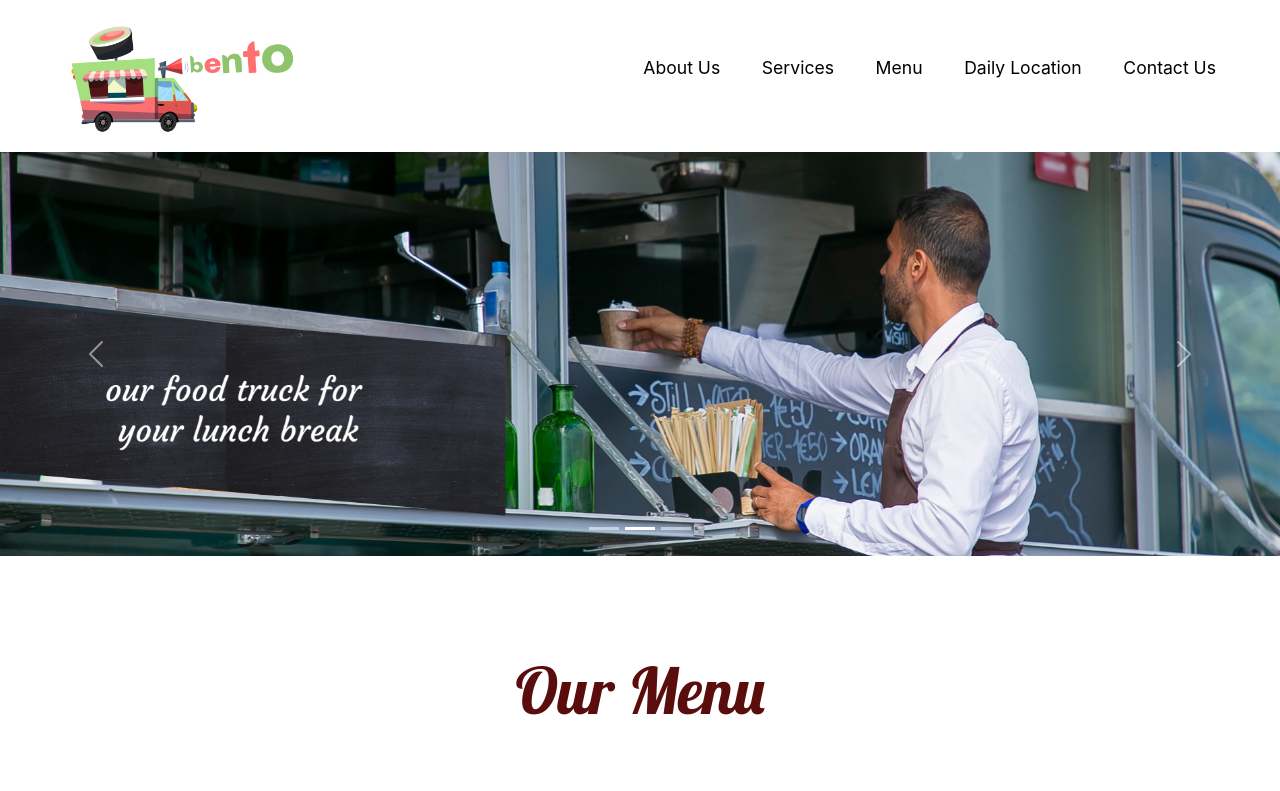
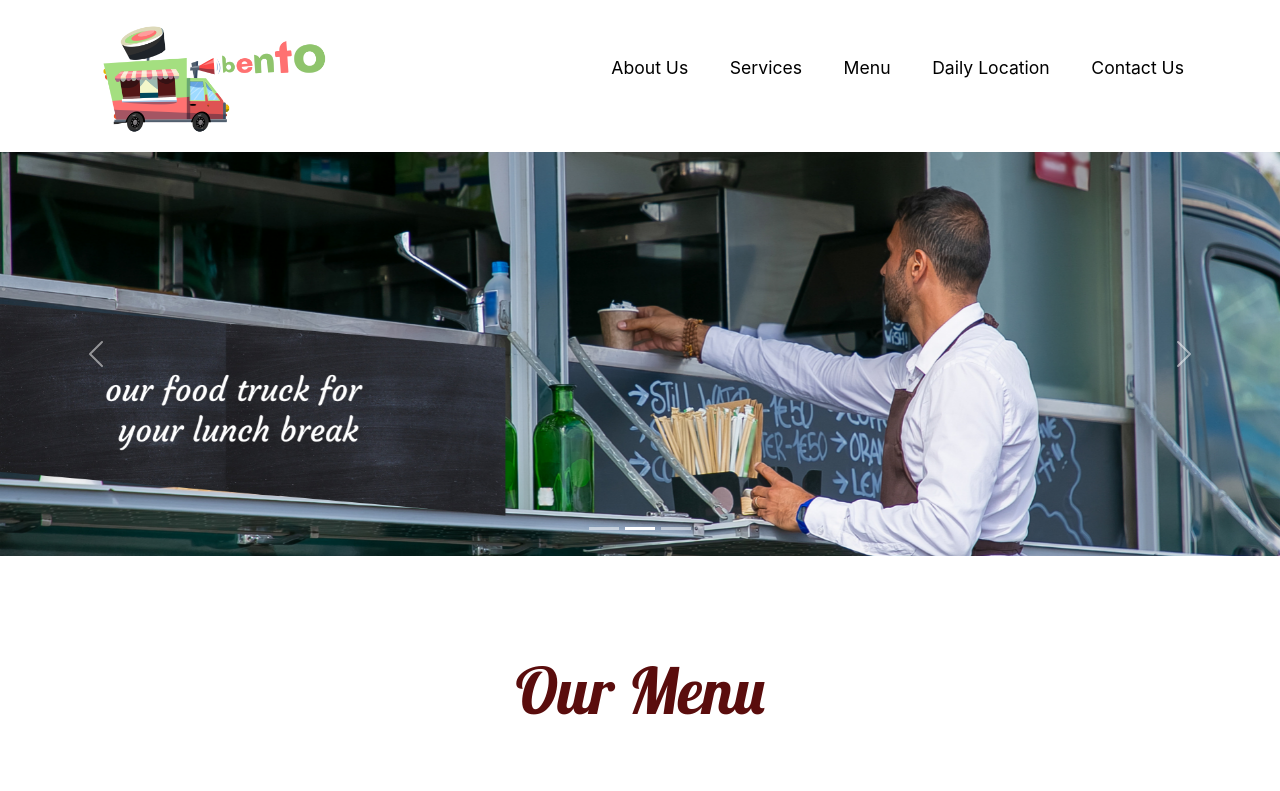
Before and after one commit to bella-ent/Bento, a React (Create React App) app: page / in a window 1280 px wide. Shown: the top 791 px of the page. Built offline with nearby package versions, Linux system fonts and the light colour scheme; a web font is replaced by a local one.

Commit message:
add some padding on nav

```diff
--- a/src/assets/App.css
+++ b/src/assets/App.css
@@ -19,7 +19,7 @@
 	background-color: #ffffff;
 	display: flex;
 	justify-content: space-between;
-	padding: 1rem 4rem;
+	padding: 1rem 6rem;
 	align-items: center;
 	height: 100%;
 }
@@ -131,6 +131,7 @@ color: rgb(90, 13, 13);
 }
 
 .jumbotron {
+	/* margin-top: 5rem; */
 	max-height:50rem;
 	object-position: center;
 	object-fit: contain;
```
Also changed, not shown: 2 other files (tests, documents, lock files or other folders).
